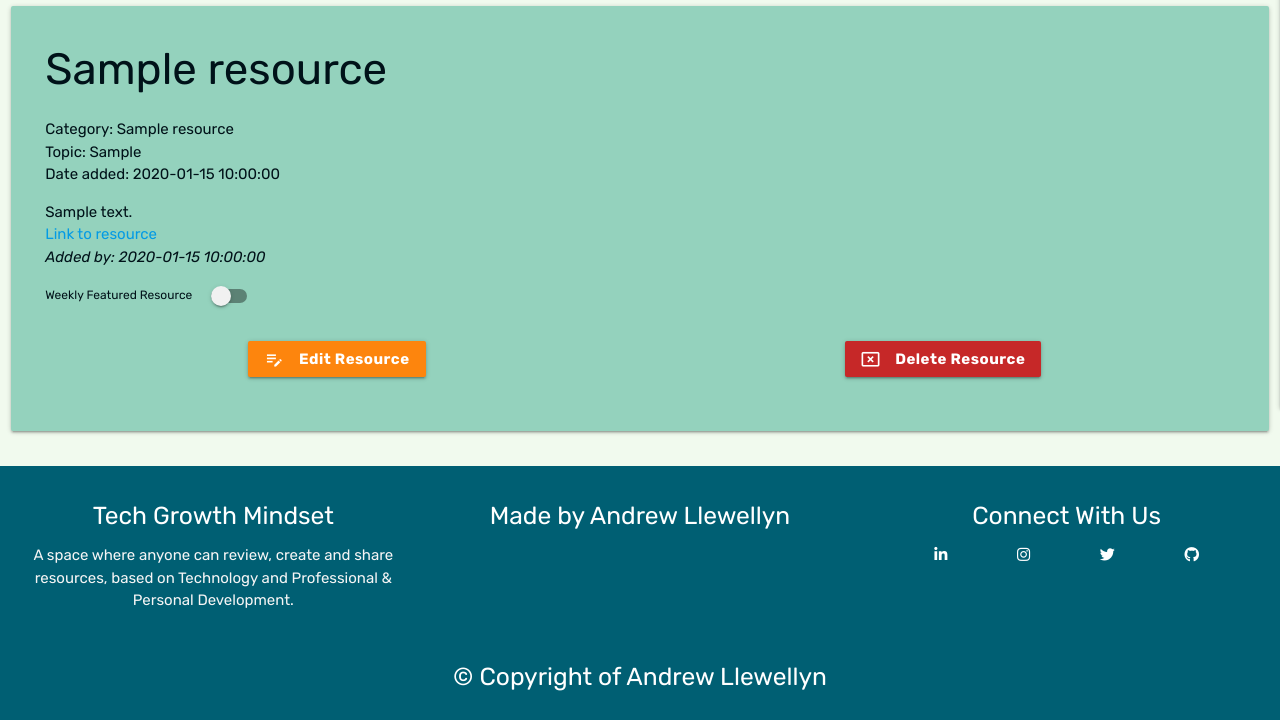
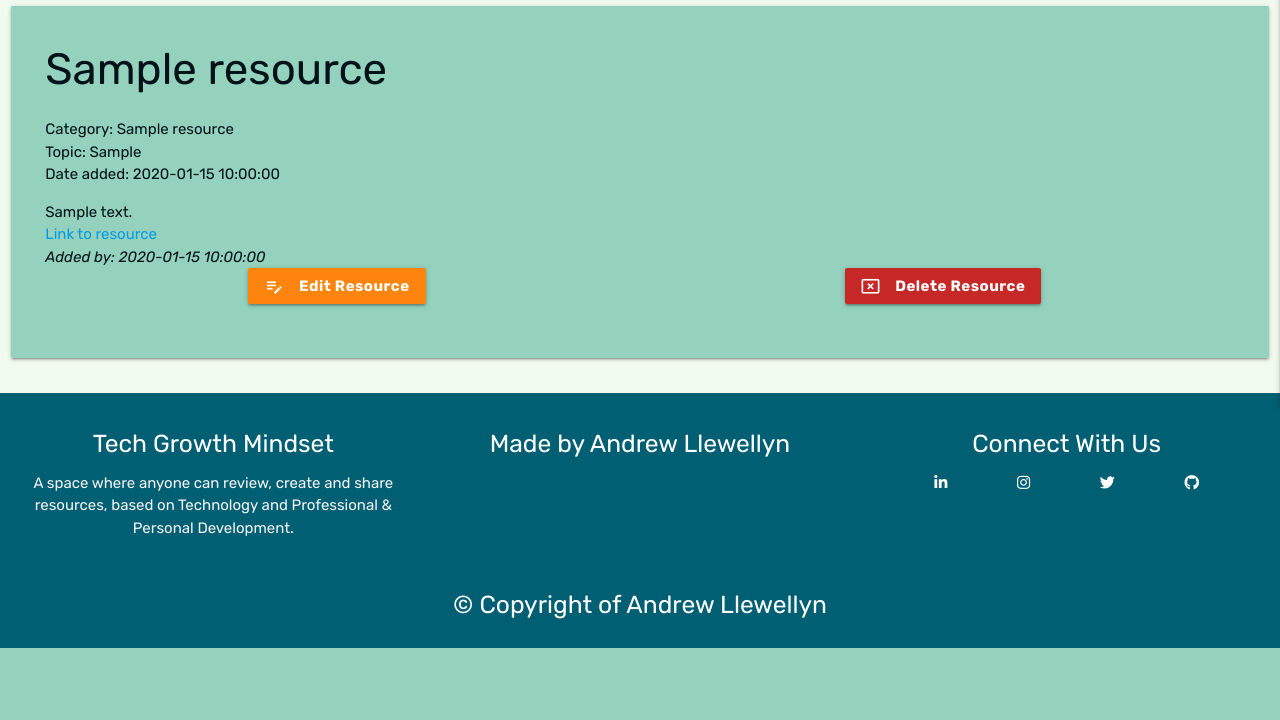
Before and after one commit to andywales83/tech_growth_mindset, a Flask app: page /search in a window 1280 px wide. Shown: the part 452-1172 px from the top of the page. After the commit the page ends 1100 px from the top, so only its background shows below. Run offline with Flask 2, Linux system fonts and the light colour scheme; the visitor is signed in with stand-in values (Sample User, id 1); a database or web service that is not in the repository returns one stand-in record (values such as "Sample title"); some libraries are stand-ins or nearby versions.

Commit message:
Rewrite function for triggering weekly featured resources

```diff
--- a/app.py
+++ b/app.py
@@ -130,7 +130,8 @@ def add_resource():
             "date_added": request.form.get("date_added"),
             "resource_description": request.form.get("resource_description"),
             "resource_link": request.form.get("resource_link"),
-            "created_by": session["user"]
+            "created_by": session["user"],
+            "weekly_featured": request.form.get("weekly_featured")
         }
         mongo.db.resources.insert_one(form_data)
         flash("Awesome! Your resource has been added.")
@@ -160,7 +161,8 @@ def edit_resource(resource_id):
             "date_added": request.form.get("date_added"),
             "resource_description": request.form.get("resource_description"),
             "resource_link": request.form.get("resource_link"),
-            "created_by": session["user"]
+            "created_by": session["user"],
+            "weekly_featured": request.form.get("weekly_featured")
         }
         mongo.db.resources.update({"_id": ObjectId(resource_id)}, edit_data)
         flash("Your resource has been updated.")
@@ -379,7 +381,7 @@ def internal_server_error(e):
 @app.route("/index/")
 def index():
     resources = list(mongo.db.resources.find(
-        {"weekly_featured": True}))
+        {"weekly_featured": "on"}))
     return render_template("index.html", resources=resources)
 
 
--- a/templates/resources.html
+++ b/templates/resources.html
@@ -68,21 +68,6 @@
 
                     <p><em>Added by: {{ resource.created_by }}</em></p>
 
-                    {% if session.user|lower == "admin"|lower %}
-                        <!-- Switch -->
-                        <div class="row">
-                            <div class="input-field col s12">
-                                <div class="switch">
-                                    <label for="weekly_featured">
-                                    Weekly Featured Resource
-                                    <input id="{{ resource._id }}" name="{{ resource._id }}" type="checkbox">
-                                    <span class="lever"></span>
-                                    </label>
-                                </div>
-                            </div>
-                        </div>
-                    {% endif %}
-
                     {% if session.user|lower == resource.created_by|lower or session.user|lower == "admin"|lower %}
                     <div class="row">
                         <div class="col s12 l6 center-align">
```
Also changed, not shown: templates/add_resource.html (+9 -8 lines), templates/edit_resource.html (+15 -0 lines).
